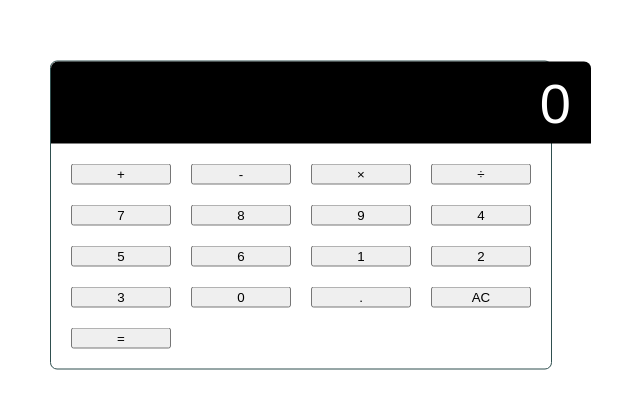
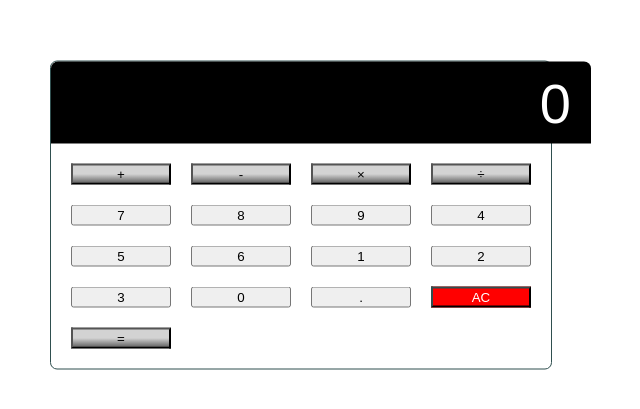
Before and after one commit to PZagorcheff/Calculator_WebApp, a plain HTML site: page src/index.html in a window 1280 px wide. Shown: the part 185-594 px from the top of the page, without its empty margins (339-979 px from the left). Drawn offline with Linux system fonts and the light colour scheme.

Commit message:
Update style.css file
- Add styles to operator button
- Add styles to AC button

```diff
--- a/src/src/CSS/styles.css
+++ b/src/src/CSS/styles.css
@@ -32,3 +32,14 @@ html {
     grid-gap: 20px;
     padding: 20px;
 }
+
+.operator {
+    color: black;
+    background-image: linear-gradient(to bottom, transparent, transparent 50%, rgba(0, 0, 0, .5));
+    background-color: lightgray;
+}
+
+.all-clear {
+    background-color: red;
+    border-color: darkslategray;
+    color: #fff;
```
